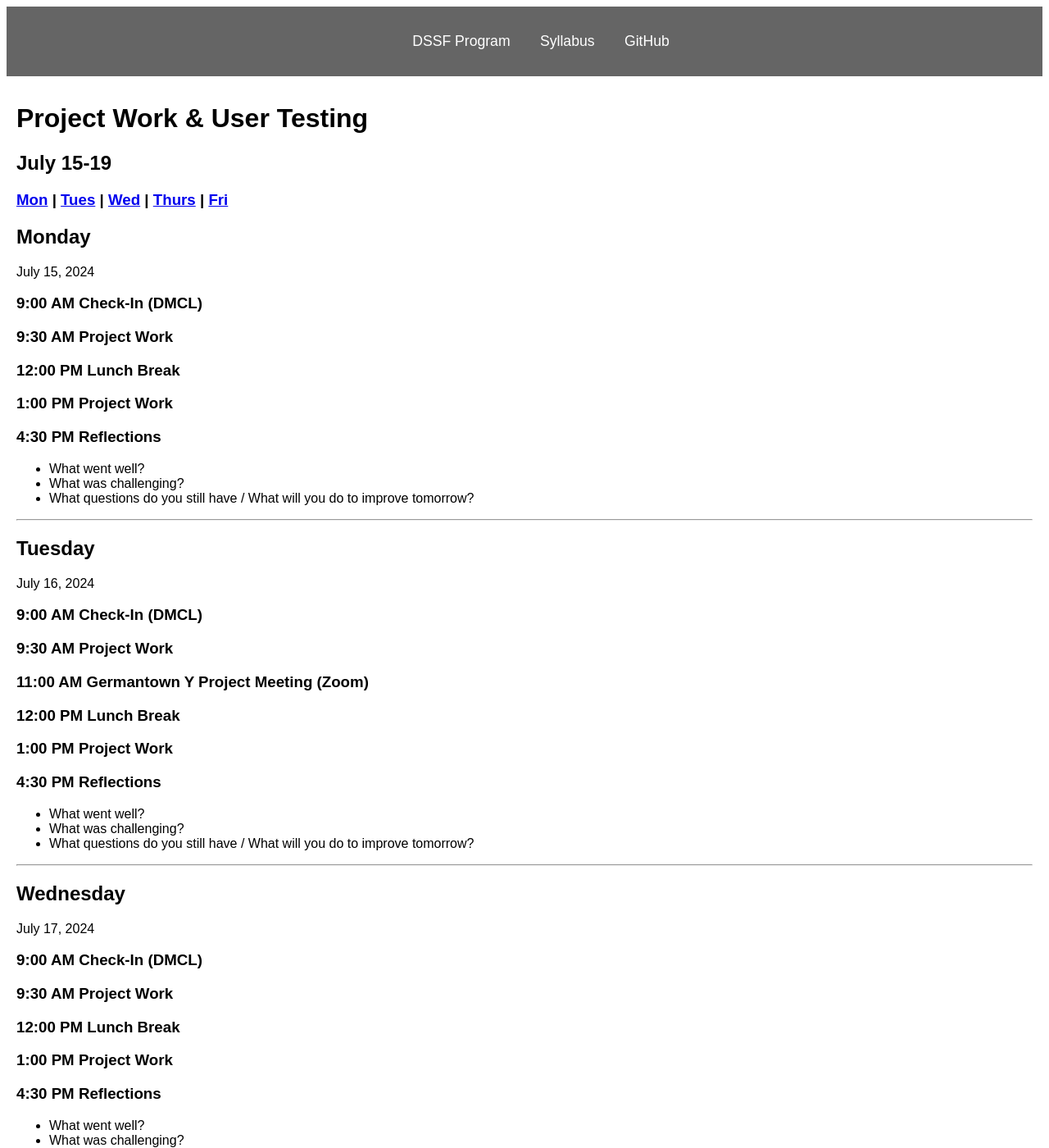
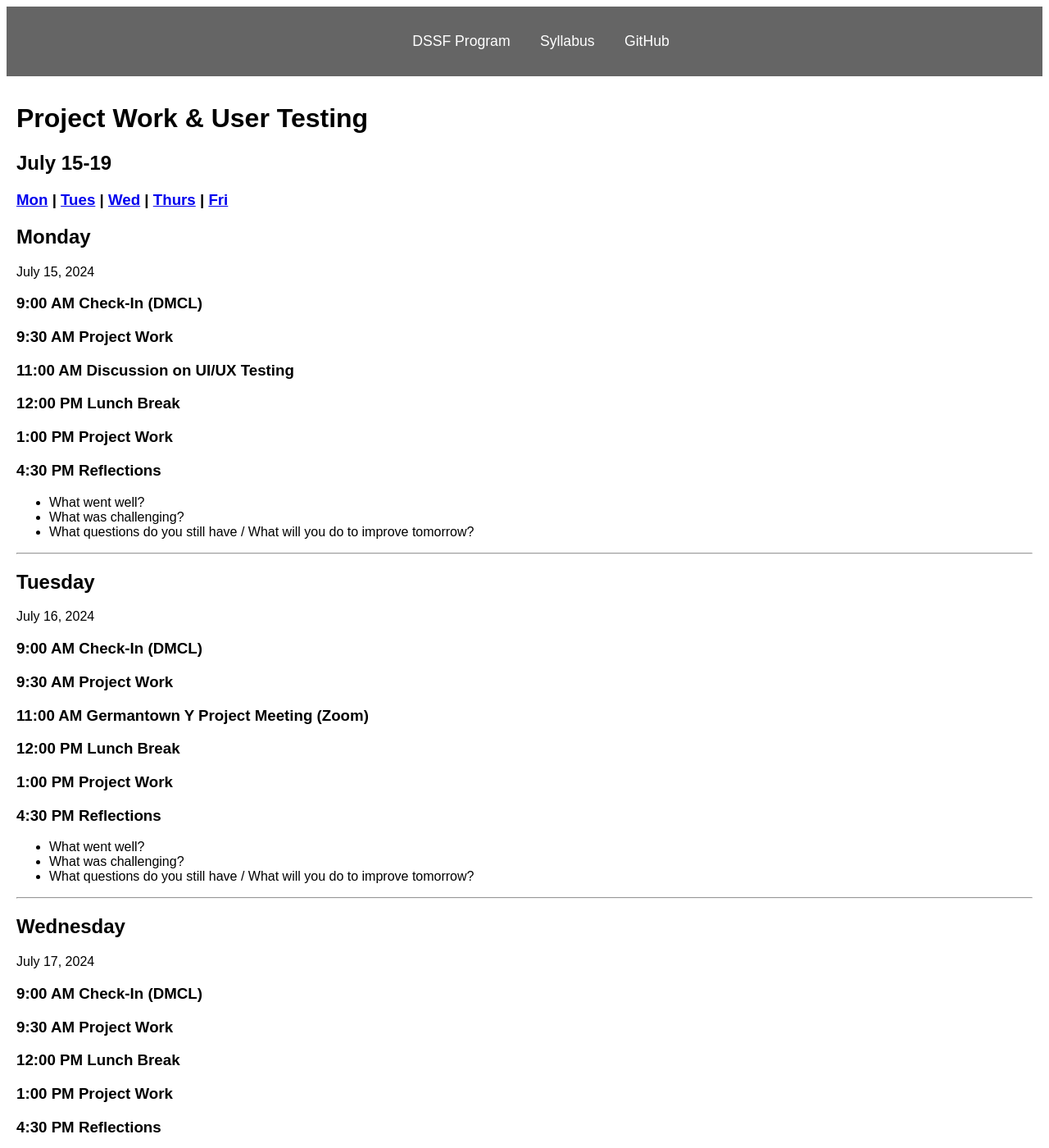
Before and after one commit to digbmc/dssf-syll, a Jekyll site: the page built from _weeks/07-testing.md, in a window 1280 px wide and 1400 px high. Shown: the whole window at 82% size. Built offline with Jekyll 4.4.1, drawn with Linux system fonts in a browser that asks for light colours; some of the changed text lies outside the part shown.

Commit message:
Update 07-testing.md
UI/UX Testing Events

```diff
--- a/_weeks/07-testing.md
+++ b/_weeks/07-testing.md
@@ -11,6 +11,8 @@
 ### 9:00 AM Check-In (DMCL)
 
 ### 9:30 AM Project Work
+
+### 11:00 AM Discussion on UI/UX Testing
 
 ### 12:00 PM Lunch Break
 
@@ -72,6 +74,8 @@
 
 ### 1:00 PM  Project Work
 
+### 2:00 PM UI/UX Testing with DTI Fellows
+
 ### 4:30 PM Reflections
 - What went well?
 - What was challenging?
```
